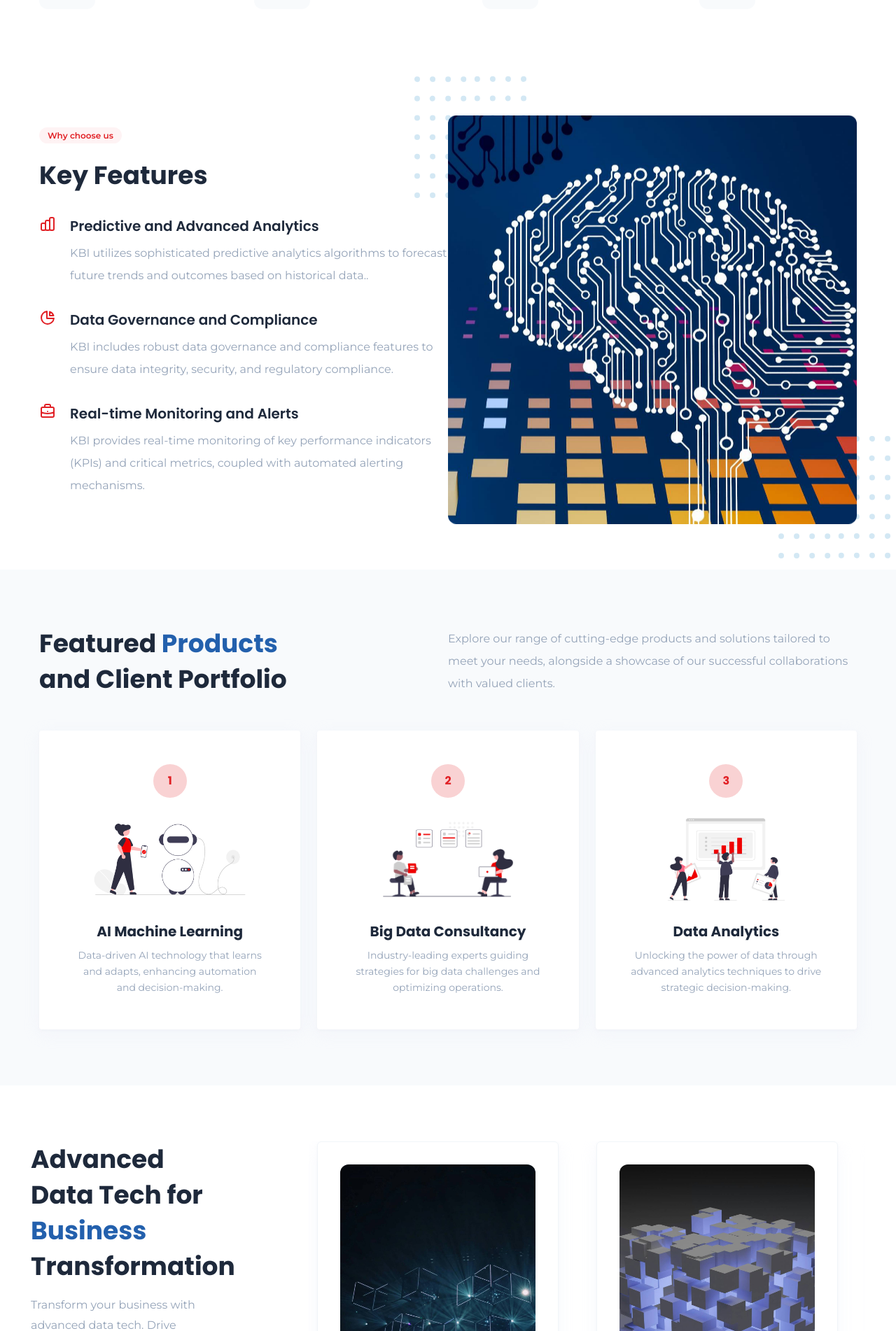
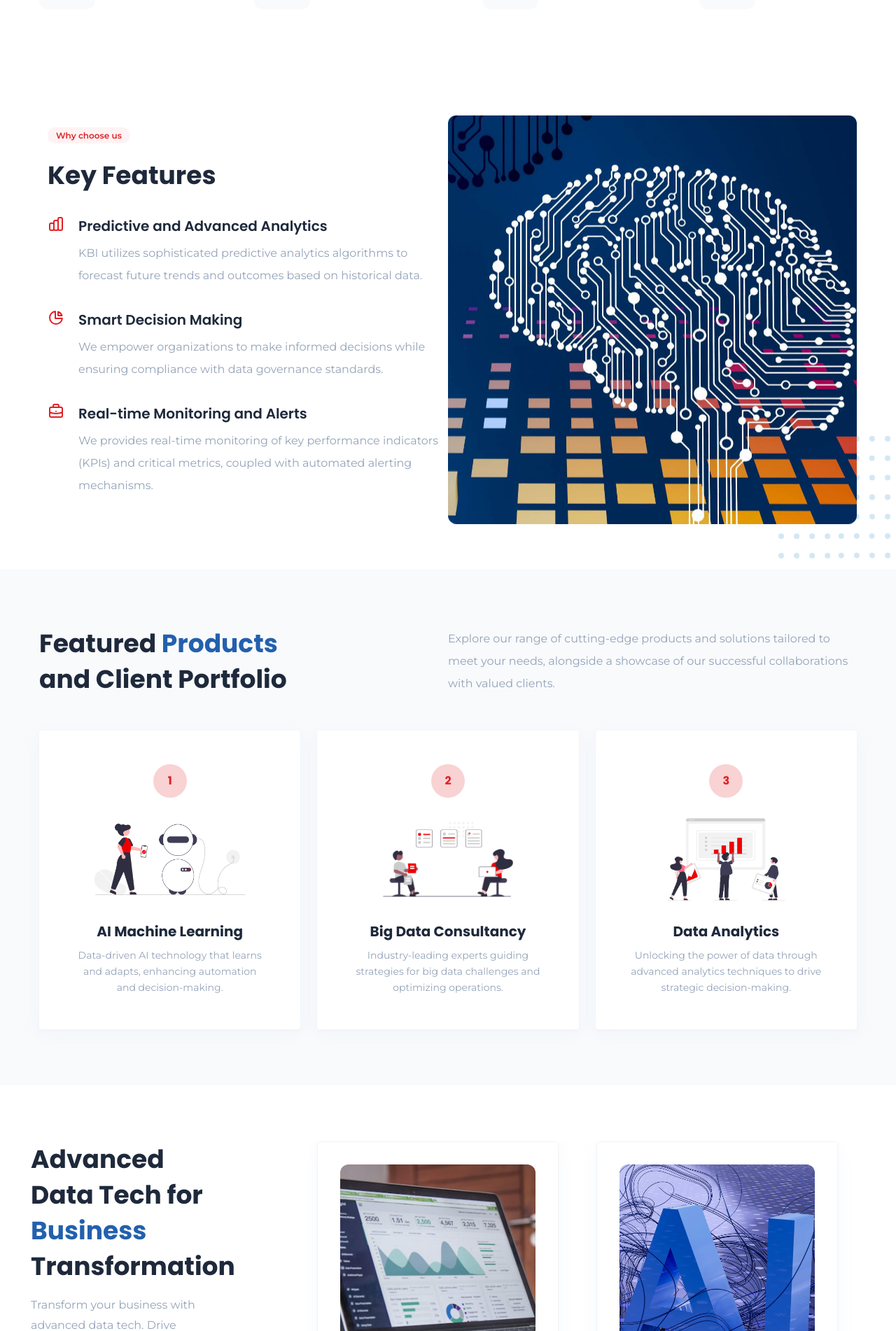
Before and after one commit to mikimaine/kinetics-website, a Next.js app: page / in a window 1280 px wide. Shown: the part 1178-3080 px from the top of the page at 70% size. Built offline with nearby package versions, Linux system fonts and the light colour scheme.

Commit message:
image and contact page update

```diff
--- a/components/slider/Slider1.js
+++ b/components/slider/Slider1.js
@@ -25,7 +25,7 @@ const Slider1 = () => {
                 <SwiperSlide>
                     <div className="px-3 pb-5">
                         <div className="card-slider group">
-                            <img className="rounded-xl" src="/assets/imgs/placeholders/Data processing and Visualization.jpg" alt="KBI" />
+                            <img className="rounded-xl" src="/assets/imgs/placeholders/3.png" alt="KBI" />
                             <div className="flex justify-between items-end">
                                 <div>
                                     <h1 className="mt-5 text-xl font-semibold group-hover:text-lightBlue">
@@ -47,7 +47,7 @@ const Slider1 = () => {
                 <SwiperSlide>
                     <div className="px-3 pb-5">
                         <div className="card-slider group">
-                            <img className="rounded-xl" src="/assets/imgs/placeholders/bigdata.jpg" alt="KBI" />
+                            <img className="rounded-xl" src="/assets/imgs/placeholders/AI1.jpg" alt="KBI" />
                             <div className="flex justify-between items-end">
                                 <div>
                                     <h1 className="mt-5 text-xl font-semibold group-hover:text-lightBlue">
@@ -91,7 +91,7 @@ const Slider1 = () => {
                 <SwiperSlide>
                     <div className="px-3 pb-5">
                         <div className="card-slider group">
-                            <img className="rounded-xl" src="/assets/imgs/placeholders/img-5.jpg" alt="KBI" />
+                            <img className="rounded-xl" src="/assets/imgs/placeholders/Data processing and Visualization.jpg" alt="KBI" />
                             <div className="flex justify-between items-end">
                                 <div>
                                     <h1 className="mt-5 text-xl font-semibold group-hover:text-lightBlue">
--- a/pages/contact.js
+++ b/pages/contact.js
@@ -101,12 +101,12 @@ const Contact = () => {
                             </h2>
                             <p className="mb-8 text-blueGray-200">All your information is completely confidential</p>
                             <div className="flex flex-wrap max-w-lg mx-auto">
-                                <div className="flex w-full md:w-2/3 px-3 mb-3 md:mb-0 md:mr-6 bg-lightBlue border border-blue-300 rounded">
+                                <div className="flex w-full md:w-2/3 px-3 mb-3 md:mb-0 md:mr-6 bg-darkBlue border border-blue-300 rounded">
                                     <svg className="h-6 w-6 my-auto text-blue-300" xmlns="http://www.w3.org/2000/svg" viewBox="0 0 20 20" fill="currentColor">
                                         <path d="M2.003 5.884L10 9.882l7.997-3.998A2 2 0 0016 4H4a2 2 0 00-1.997 1.884z"></path>
                                         <path d="M18 8.118l-8 4-8-4V14a2 2 0 002 2h12a2 2 0 002-2V8.118z"></path>
                                     </svg>
-                                    <input className="w-full pl-3 py-4 text-xs text-white placeholder-white font-semibold leading-none bg-lightBlue outline-none" type="text" placeholder="Type your e-mail" />
+                                    <input className="w-full pl-3 py-4 text-xs text-white placeholder-white font-semibold leading-none bg-darkBlue outline-none" type="text" placeholder="Type your e-mail" />
                                 </div>
                                 <button className="w-full md:w-auto py-4 px-8 text-xs  text-lightBlue hover:text-blue-500 font-semibold leading-none border border-blue-300 hover:border-brightRed/30 bg-white rounded transition duration-300 ease-in-out" type="submit">
                                     Sign Up
--- a/pages/index.js
+++ b/pages/index.js
@@ -125,7 +125,7 @@ function Home() {
                 <section className="pt-8 pb-12 md:py-16 lg:py-16 overflow-x-hidden" id="key-features">
                     <div className="container px-4 mx-auto">
                         <div className="flex flex-wrap lg:flex-nowrap">
-                            <div className="w-full lg:w-1/2">
+                            <div className="w-full lg:w-1/2  pl-3">
                                 <div className="lg:py-6 lg:pr-77 wow animate__animated animate__fadeIn" data-wow-delay=".3s">
                                     <div className="mb-4">
                                         <span className="text-xs py-1 px-3 text-brightRed font-semibold bg-brightRed/5 rounded-xl wow animate__animated animate__fadeInDown" data-wow-delay=".9s">
@@ -143,7 +143,7 @@ function Home() {
                                         </div>
                                         <div>
                                             <h3 className="mb-2 text-xl font-semibold font-heading">Predictive and Advanced Analytics</h3>
-                                            <p className="text-blueGray-400 leading-loose"> KBI utilizes sophisticated predictive analytics algorithms to forecast future trends and outcomes based on historical data..</p>
+                                            <p className="text-blueGray-400 leading-loose"> KBI utilizes sophisticated predictive analytics algorithms to forecast future trends and outcomes based on historical data.</p>
                                         </div>
                                     </div>
                                     <div className="flex items-start py-4 wow animate__animated animate__fadeIn" data-wow-delay=".7s">
@@ -154,8 +154,8 @@ function Home() {
                                             </svg>
                                         </div>
                                         <div>
-                                            <h3 className="mb-2 text-xl font-semibold font-heading">Data Governance and Compliance</h3>
-                                            <p className="text-blueGray-400 leading-loose">KBI includes robust data governance and compliance features to ensure data integrity, security, and regulatory compliance.</p>
+                                            <h3 className="mb-2 text-xl font-semibold font-heading">Smart Decision Making</h3>
+                                            <p className="text-blueGray-400 leading-loose">We empower organizations to make informed decisions while ensuring compliance with data governance standards.</p>
                                         </div>
                                     </div>
                                     <div className="flex items-start py-4 wow animate__animated animate__fadeIn" data-wow-delay=".9s">
@@ -166,7 +166,7 @@ function Home() {
                                         </div>
                                         <div>
                                             <h3 className="mb-2 text-xl font-semibold font-heading">Real-time Monitoring and Alerts</h3>
-                                            <p className="text-blueGray-400 leading-loose">KBI provides real-time monitoring of key performance indicators (KPIs) and critical metrics, coupled with automated alerting mechanisms.</p>
+                                            <p className="text-blueGray-400 leading-loose">We provides real-time monitoring of key performance indicators (KPIs) and critical metrics, coupled with automated alerting mechanisms.</p>
                                         </div>
                                     </div>
                                 </div>
@@ -174,7 +174,7 @@ function Home() {
                             <div className="relative w-full lg:w-1/2 my-12 lg:my-0">
                                 <div className="wow animate__animated animate__fadeIn" data-wow-delay=".5s">
                                     <img className="jump relative mx-auto rounded-xl w-full z-10" src="/assets/imgs/placeholders/1.jpg" alt="KBI" />
-                                    <img className="absolute top-0 left-0 w-40 -ml-12 -mt-12" src="/assets/imgs/elements/blob-tear.svg" alt="KBI" />
+                                    {/* <img className="absolute top-0 left-0 w-40 -ml-12 -mt-12" src="/assets/imgs/elements/blob-tear.svg" alt="KBI" /> */}
                                     <img className="absolute bottom-0 right-0 w-40 -mr-12 -mb-12" src="/assets/imgs/elements/blob-tear.svg" alt="KBI" />
                                 </div>
                             </div>
```
Also changed, not shown: public/assets/imgs/placeholders/3.png (added), public/assets/imgs/placeholders/AI1.jpg (added).
